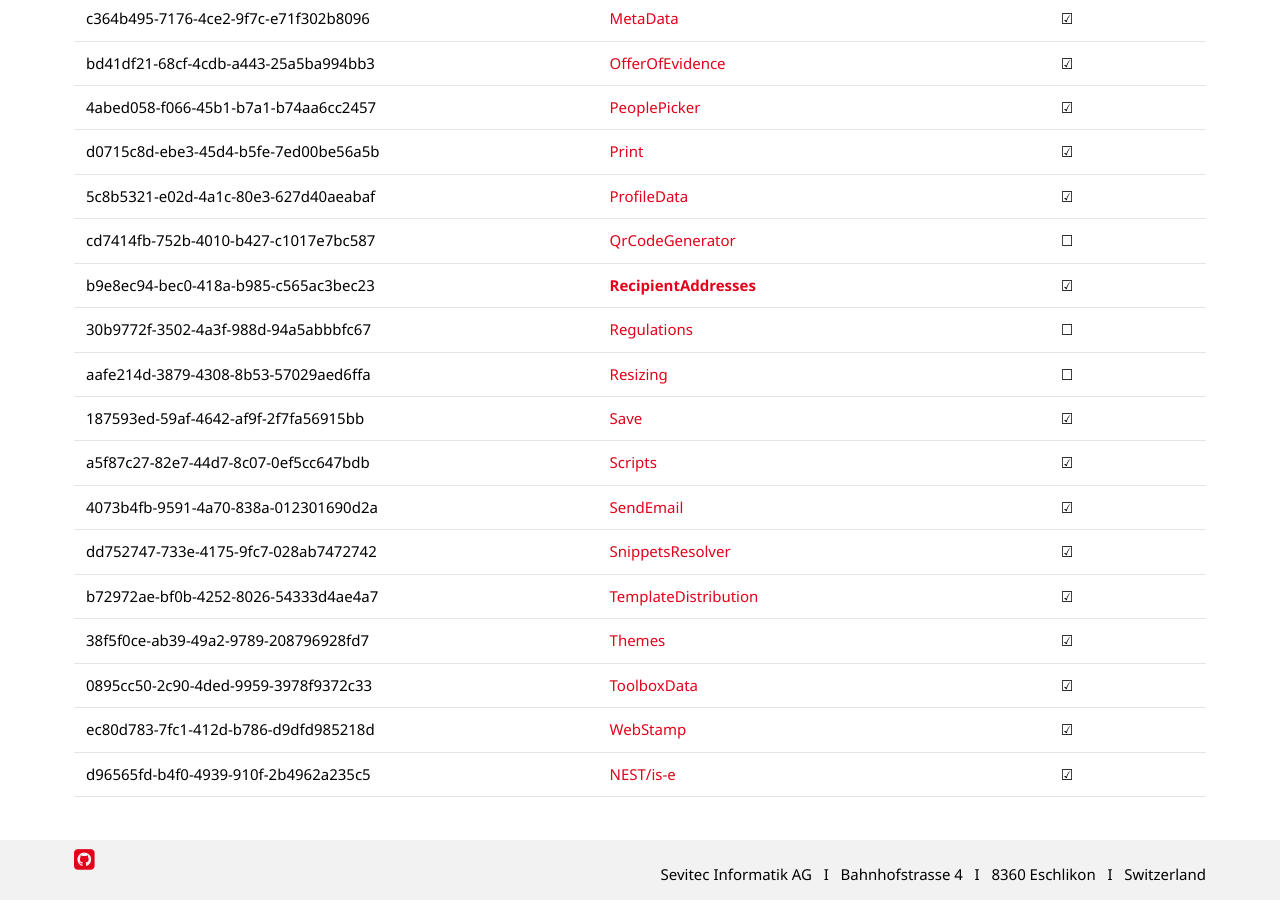
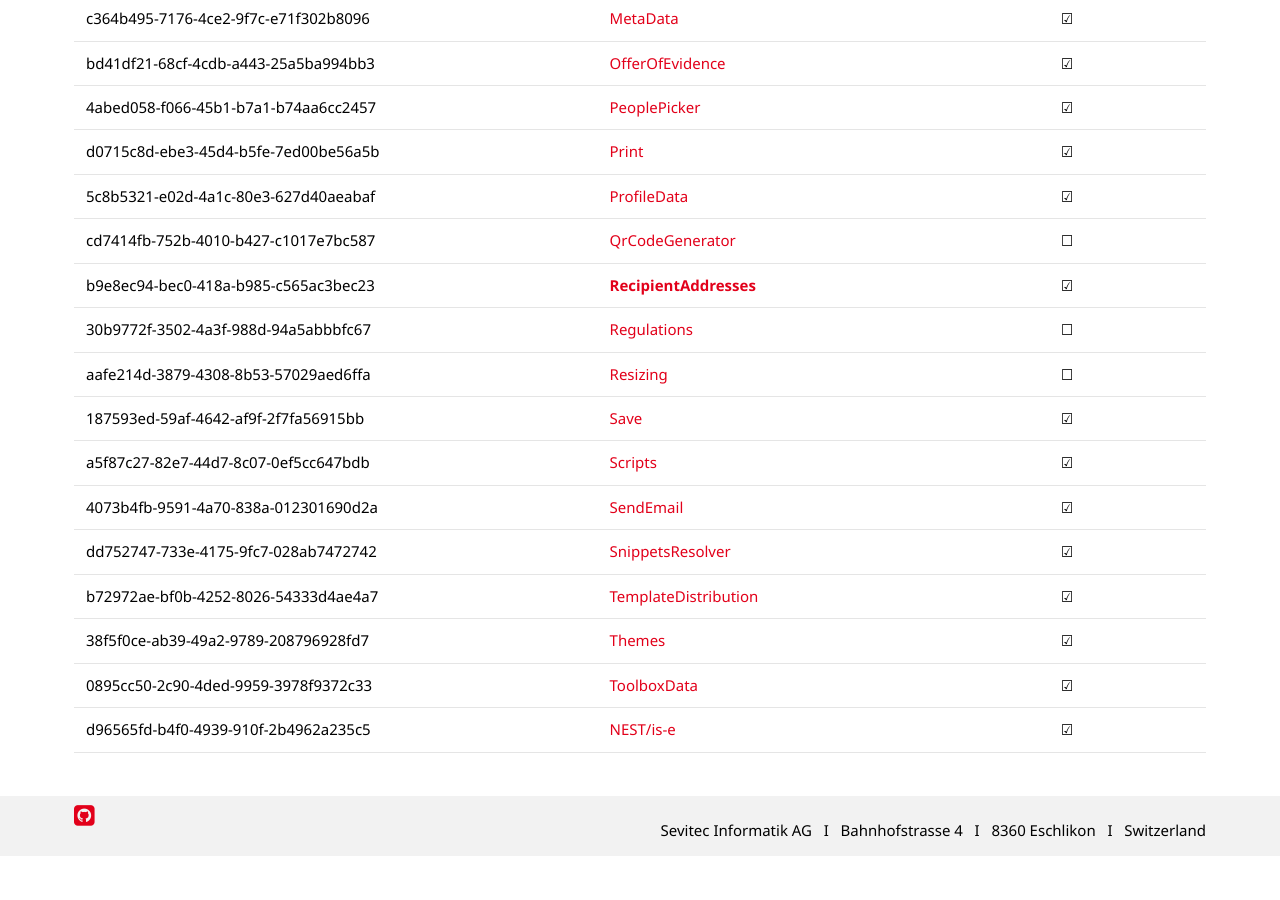
Before and after one commit to primesoft-group/oneoffixx-docs, a Jekyll site: the page built from _pages/docfunc/de/overview.md, in a window 1280 px wide and 900 px high, scrolled down 1416 px. Built offline with Jekyll 4.4.1, drawn with Linux system fonts in a browser that asks for light colours; nearby versions of some CDN libraries; some web fonts are replaced; after the commit the page ends 2272 px from its top, so only the background shows below that.

Commit message:
Update overview.md

```diff
--- a/_pages/docfunc/de/overview.md
+++ b/_pages/docfunc/de/overview.md
@@ -50,5 +50,4 @@ Globale Dokumentfunktionen dienen als zentraler Container für alle Dokumentfunk
 | b72972ae-bf0b-4252-8026-54333d4ae4a7 | [TemplateDistribution]({{ site.baseurl }}/docfunc/de/df/templatedistribution) |  ☑  |
 | 38f5f0ce-ab39-49a2-9789-208796928fd7 | [Themes]({{ site.baseurl }}/docfunc/de/df/theme) |  ☑   |
 | 0895cc50-2c90-4ded-9959-3978f9372c33 | [ToolboxData]({{ site.baseurl }}/docfunc/de/df/toolboxdata) |  ☑  |
-| ec80d783-7fc1-412d-b786-d9dfd985218d | [WebStamp]({{ site.baseurl }}/docfunc/de/df/webstamp) |  ☑  |
 | d96565fd-b4f0-4939-910f-2b4962a235c5 | [NEST/is-e]({{ site.baseurl }}/docfunc/de/df/nestise) |  ☑  |
```
